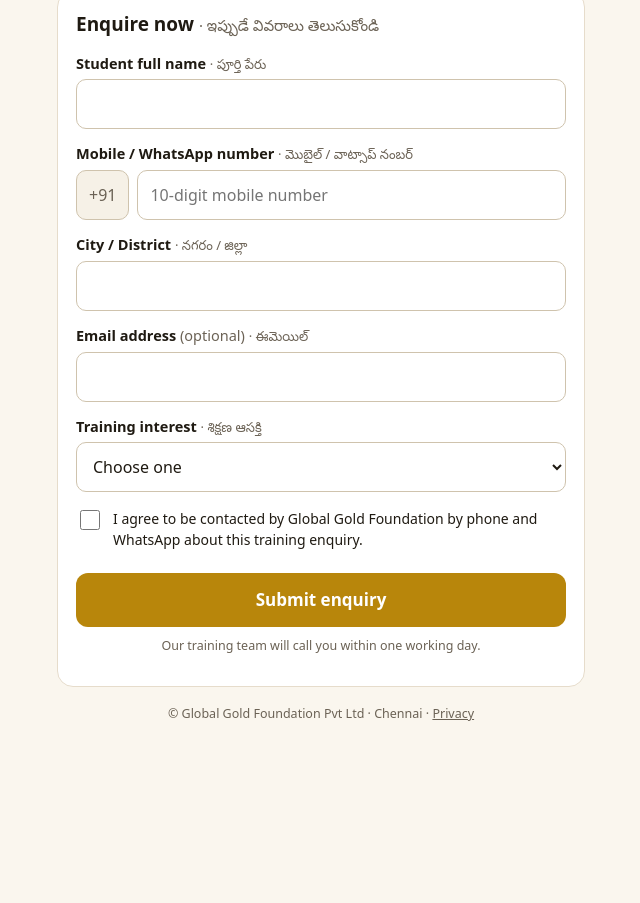
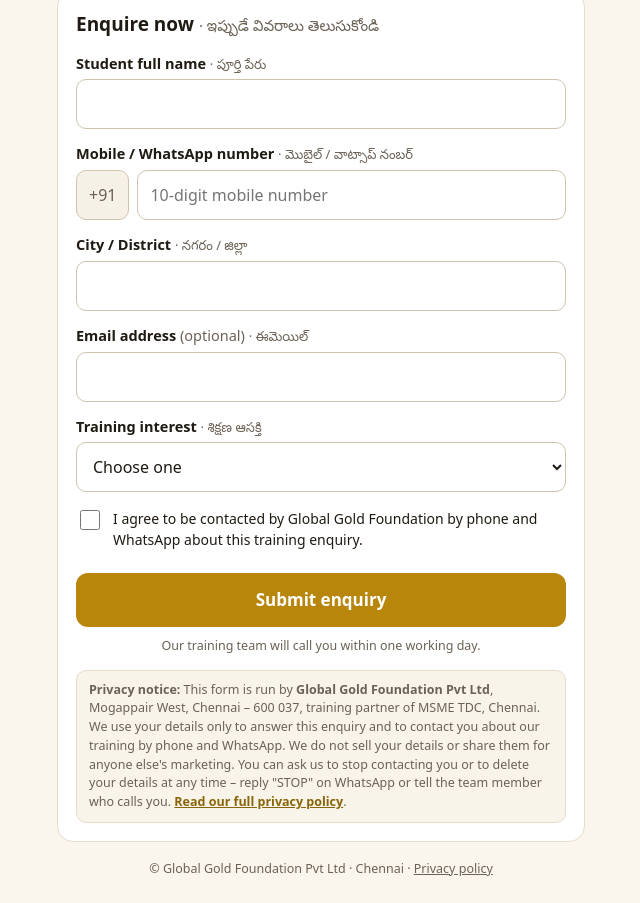
Before and after one commit to ggfacademy/dialbook, a plain HTML site: page web/enquiry/vijayawada.html in a window 1280 px wide. Shown: the part 457-1360 px from the top of the page, without its empty margins (319-959 px from the left). Before the commit the page ends 1205 px from the top, so only its background shows below. Drawn offline with Linux system fonts and the light colour scheme.

Commit message:
Enquiry page: visible privacy notice; privacy policy covers our own enquiry pages and gives a postal address
Co-Authored-By: Claude Opus 5.5 <noreply@anthropic.com>
Claude-Session: https://claude.ai/code/session_01Q5xa67GmgJrtGnbbeGhDiF

```diff
--- a/web/enquiry/vijayawada.html
+++ b/web/enquiry/vijayawada.html
@@ -41,6 +41,8 @@
   button:hover { background:var(--gold-d); }
   button:disabled { opacity:.6; cursor:wait; }
   .note { color:var(--muted); font-size:12.5px; margin-top:10px; text-align:center; }
+  .privacy { font-size:12.5px; color:var(--muted); background:#f8f4ea; border:1px solid var(--line); border-radius:10px; padding:10px 12px; margin:14px 0 0; }
+  .privacy a { color:var(--gold-d); font-weight:600; }
   .hp { position:absolute; left:-9999px; width:1px; height:1px; overflow:hidden; }
   .done { text-align:center; display:none; }
   .done .tick { width:56px; height:56px; border-radius:50%; background:#e7f6ec; color:var(--ok); font-size:30px; line-height:56px; margin:0 auto 8px; }
@@ -116,6 +118,7 @@
 
     <button id="go" type="submit">Submit enquiry</button>
     <p class="note">Our training team will call you within one working day.</p>
+    <p class="privacy"><b>Privacy notice:</b> This form is run by <b>Global Gold Foundation Pvt Ltd</b>, Mogappair West, Chennai – 600 037, training partner of MSME TDC, Chennai. We use your details only to answer this enquiry and to contact you about our training by phone and WhatsApp. We do not sell your details or share them for anyone else's marketing. You can ask us to stop contacting you or to delete your details at any time – reply "STOP" on WhatsApp or tell the team member who calls you. <a href="../privacy.html" target="_blank" rel="noopener">Read our full privacy policy</a>.</p>
   </form>
 
   <div class="done" id="done">
@@ -125,7 +128,7 @@
     <a href="https://www.globalgoldfoundation.com/">Visit globalgoldfoundation.com</a>
   </div>
 
-  <footer>© Global Gold Foundation Pvt Ltd · Chennai · <a href="../privacy.html">Privacy</a></footer>
+  <footer>© Global Gold Foundation Pvt Ltd · Chennai · <a href="../privacy.html" target="_blank" rel="noopener">Privacy policy</a></footer>
 </div>
 
 <script>
```
Also changed, not shown: web/privacy.html (+3 -2 lines).
